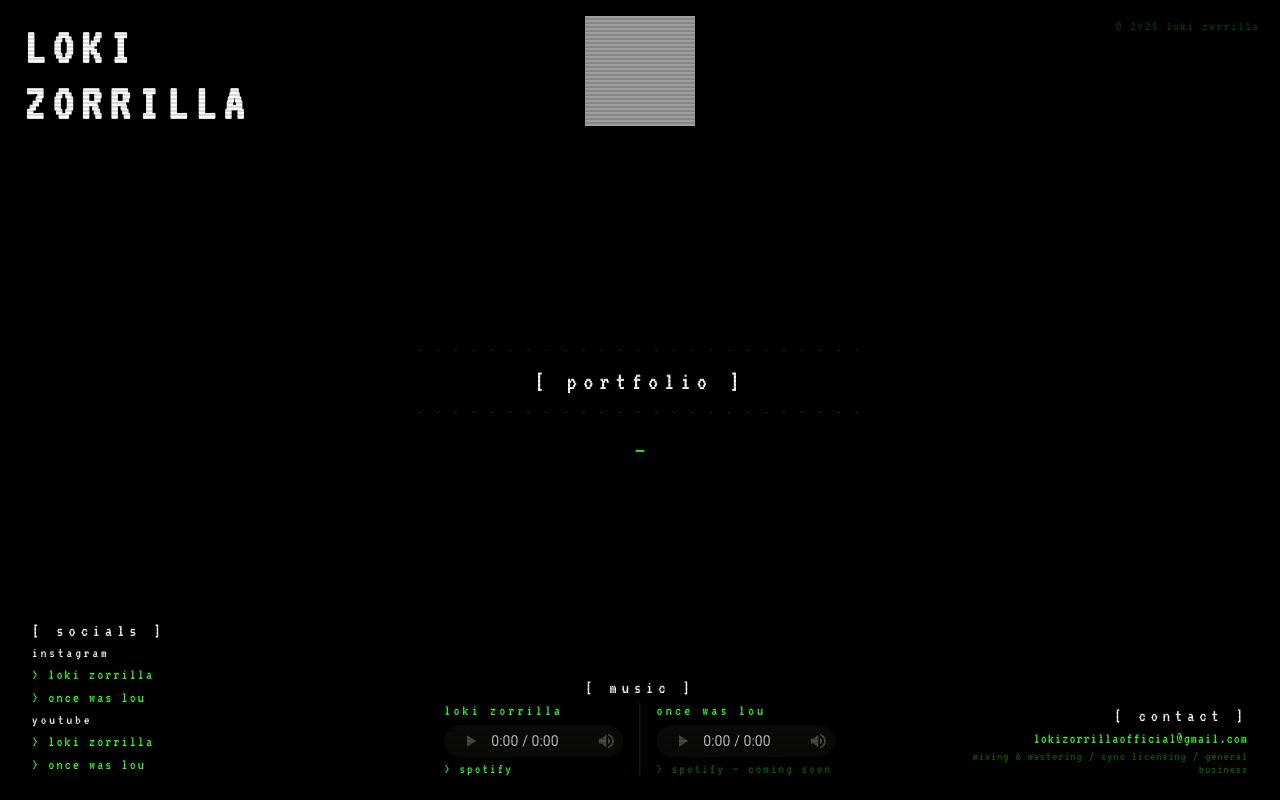
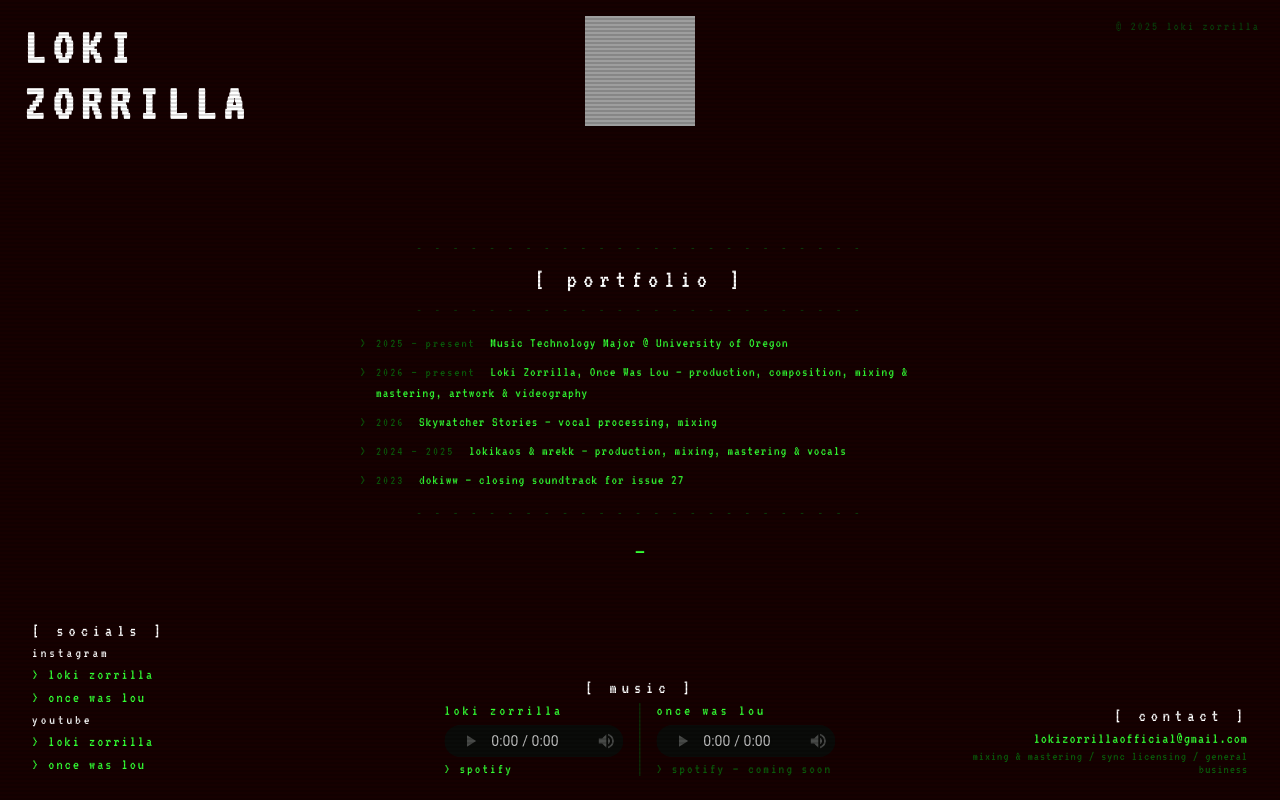
Before and after one commit to lokikaos/website, a Next.js app: page / in a window 1280 px wide. Built offline with nearby package versions, Linux system fonts and the light colour scheme; grey boxes are pictures that could not be loaded.

Commit message:
terminal layout with portfolio and loading screen

```diff
--- a/src/app/globals.css
+++ b/src/app/globals.css
@@ -4,9 +4,53 @@
   box-sizing: border-box;
 }
 
+/* ── load animations ── */
+@keyframes screen-fade-out {
+  from { opacity: 1; }
+  to   { opacity: 0; }
+}
+
+@keyframes dot-pop {
+  from { opacity: 0; }
+  to   { opacity: 1; }
+}
+
+.loading-screen {
+  position: fixed;
+  inset: 0;
+  background: #160000;
+  z-index: 2000;
+  display: flex;
+  align-items: center;
+  justify-content: center;
+  pointer-events: none;
+  animation: screen-fade-out 0.6s ease-in 2.7s forwards;
+}
+
+.loading-text {
+  font-family: var(--font-vt323), 'Courier New', monospace;
+  font-size: 22px;
+  letter-spacing: 6px;
+  color: #33FF33;
+  text-transform: uppercase;
+}
+
+.loading-dot {
+  opacity: 0;
+  font-family: var(--font-vt323), 'Courier New', monospace;
+  font-size: 22px;
+  color: #33FF33;
+  margin-left: 10px;
+  animation: dot-pop 0.05s ease-out forwards;
+}
+
+.loading-dot:nth-child(2) { animation-delay: 0.6s; }
+.loading-dot:nth-child(3) { animation-delay: 1.3s; }
+.loading-dot:nth-child(4) { animation-delay: 2.0s; }
+
 html, body {
   height: 100%;
-  background: #000000;
+  background: #160000;
   color: #33FF33;
   font-family: var(--font-vt323), 'Courier New', monospace;
 }
@@ -123,6 +167,39 @@ a:hover {
   color: #33FF33;
   font-size: 26px;
   display: inline-block;
+}
+
+.portfolio-list {
+  list-style: none;
+  display: flex;
+  flex-direction: column;
+  gap: 8px;
+  text-align: left;
+  max-width: 560px;
+  padding: 4px 0;
+}
+
+.portfolio-list li {
+  font-size: clamp(11px, 1.1vw, 15px);
+  letter-spacing: 1px;
+  color: #33FF33;
+  line-height: 1.5;
+  padding-left: 16px;
+  position: relative;
+}
+
+.portfolio-list li::before {
+  content: '>';
+  position: absolute;
+  left: 0;
+  color: #0a5c0a;
+}
+
+.p-year {
+  color: #0a5c0a;
+  margin-right: 8px;
+  font-size: clamp(10px, 1vw, 13px);
+  letter-spacing: 2px;
 }
 
 /* shared block styles */
--- a/src/app/page.tsx
+++ b/src/app/page.tsx
@@ -8,6 +8,12 @@ export const metadata: Metadata = {
 export default function HomePage() {
   return (
     <main className="page">
+      <div className="loading-screen">
+        <span className="loading-text">Loading</span>
+        <span className="loading-dot">.</span>
+        <span className="loading-dot">.</span>
+        <span className="loading-dot">.</span>
+      </div>
 
       {/* ── top left: name ── */}
       <div className="corner-name">
@@ -33,6 +39,14 @@ export default function HomePage() {
       <div className="portfolio">
         <p className="deco">- - - - - - - - - - - - - - - - - - - - - - - - -</p>
         <p className="portfolio-label">[ portfolio ]</p>
+        <p className="deco">- - - - - - - - - - - - - - - - - - - - - - - - -</p>
+        <ul className="portfolio-list">
+          <li><span className="p-year">2025 – present</span> Music Technology Major @ University of Oregon</li>
+          <li><span className="p-year">2026 – present</span> Loki Zorrilla, Once Was Lou — production, composition, mixing &amp; mastering, artwork &amp; videography</li>
+          <li><span className="p-year">2026</span> Skywatcher Stories — vocal processing, mixing</li>
+          <li><span className="p-year">2024 – 2025</span> lokikaos &amp; mrekk — production, mixing, mastering &amp; vocals</li>
+          <li><span className="p-year">2023</span> dokiww — closing soundtrack for issue 27</li>
+        </ul>
         <p className="deco" style={{ marginBottom: 0 }}>- - - - - - - - - - - - - - - - - - - - - - - - -</p>
         <span className="cursor blink">_</span>
       </div>
```
